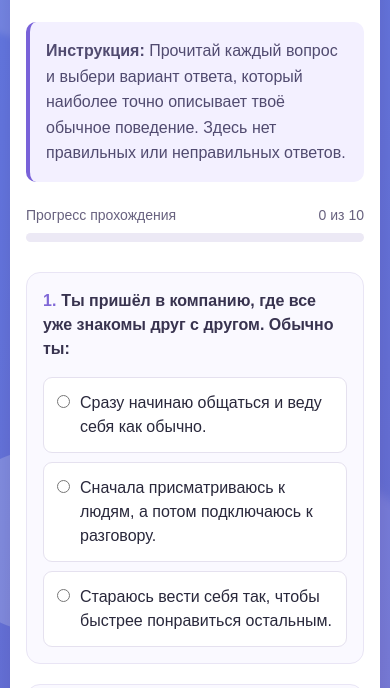
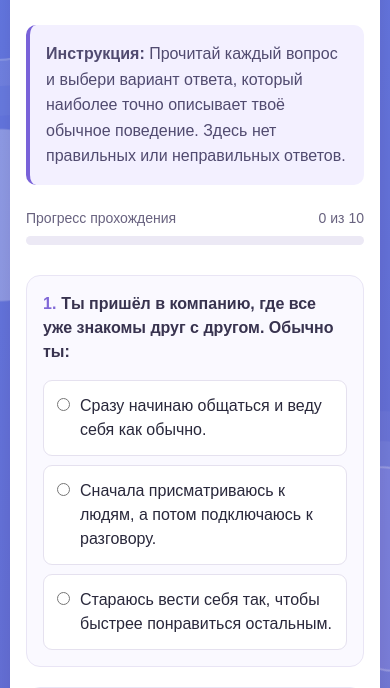
Before and after one commit to IZ-17/conformity-test, a plain HTML site: page index.html in a window 390 px wide. Shown: the part 158-846 px from the top of the page. Drawn offline with Linux system fonts and the light colour scheme.

Commit message:
Update index.html

```diff
--- a/index.html
+++ b/index.html
@@ -13,6 +13,8 @@
             padding: 0;
         }
 
+        /* ОСНОВНОЙ ФОН */
+
         body {
             font-family: Arial, sans-serif;
             min-height: 100vh;
@@ -22,30 +24,32 @@
             overflow-x: hidden;
 
             background:
-                radial-gradient(circle at 10% 15%,
-                    rgba(255,255,255,0.20) 0 90px,
-                    transparent 91px),
-                radial-gradient(circle at 90% 75%,
-                    rgba(255,255,255,0.15) 0 130px,
-                    transparent 131px),
-                radial-gradient(circle at 80% 10%,
-                    rgba(190,170,255,0.30) 0 65px,
-                    transparent 66px),
+                radial-gradient(circle at 5% 15%,
+                    rgba(255,255,255,0.28) 0 100px,
+                    transparent 102px),
+                radial-gradient(circle at 95% 80%,
+                    rgba(255,255,255,0.22) 0 140px,
+                    transparent 142px),
+                radial-gradient(circle at 85% 15%,
+                    rgba(190,170,255,0.35) 0 80px,
+                    transparent 82px),
                 linear-gradient(135deg, #667eea, #764ba2);
         }
 
-        /* Декоративные фигуры */
+        /* ДЕКОРАТИВНЫЕ ФИГУРЫ */
 
         body::before {
             content: "";
             position: fixed;
-            width: 300px;
-            height: 300px;
-            top: -100px;
-            left: -100px;
-            background: rgba(255,255,255,0.12);
+            width: 260px;
+            height: 260px;
+            top: 5%;
+            left: -130px;
+            border: 2px solid rgba(255,255,255,0.25);
             border-radius: 50%;
-            filter: blur(3px);
+            box-shadow:
+                0 0 0 25px rgba(255,255,255,0.06),
+                0 0 0 55px rgba(255,255,255,0.04);
             pointer-events: none;
             z-index: 0;
         }
@@ -53,17 +57,22 @@
         body::after {
             content: "";
             position: fixed;
-            width: 350px;
-            height: 350px;
-            bottom: -150px;
-            right: -100px;
-            background: rgba(220,205,255,0.16);
-            border-radius: 40%;
+            width: 230px;
+            height: 230px;
+            bottom: 5%;
+            right: -110px;
+            background: rgba(220,205,255,0.20);
+            border: 2px solid rgba(255,255,255,0.25);
+            border-radius: 35%;
             transform: rotate(35deg);
-            filter: blur(5px);
+            box-shadow:
+                0 0 0 25px rgba(255,255,255,0.06),
+                0 0 0 55px rgba(255,255,255,0.04);
             pointer-events: none;
             z-index: 0;
         }
+
+        /* ГЛАВНАЯ КАРТОЧКА */
 
         .container {
             max-width: 850px;
@@ -75,6 +84,8 @@
             position: relative;
             z-index: 1;
         }
+
+        /* ЗАГОЛОВОК */
 
         .header {
             text-align: center;
@@ -93,6 +104,8 @@
             margin-bottom: 5px;
         }
 
+        /* ИНСТРУКЦИЯ */
+
         .info {
             background: #f3f0ff;
             border-left: 4px solid #7962d9;
@@ -102,6 +115,8 @@
             margin-bottom: 25px;
             color: #514b70;
         }
+
+        /* ПРОГРЕСС */
 
         .progress-info {
             display: flex;
@@ -128,6 +143,8 @@
             transition: width 0.3s ease;
         }
 
+        /* ВОПРОСЫ */
+
         .question {
             background: #faf9ff;
             border: 1px solid #e9e5f5;
@@ -148,6 +165,8 @@
             font-weight: bold;
             margin-right: 5px;
         }
+
+        /* ВАРИАНТЫ ОТВЕТОВ */
 
         .option {
             display: flex;
@@ -183,6 +202,8 @@
             flex-shrink: 0;
         }
 
+        /* КНОПКИ */
+
         .main-button {
             display: block;
             width: 100%;
@@ -203,6 +224,8 @@
             box-shadow: 0 7px 18px rgba(102, 126, 234, 0.3);
         }
 
+        /* ПРЕДУПРЕЖДЕНИЕ */
+
         .warning {
             display: none;
             color: #d94b62;
@@ -212,6 +235,8 @@
             margin-top: 15px;
             text-align: center;
         }
+
+        /* РЕЗУЛЬТАТ */
 
         #result {
             display: none;
@@ -249,6 +274,8 @@
             margin: 25px auto 0;
         }
 
+        /* ПОДВАЛ */
+
         .footer {
             text-align: center;
             color: #9994aa;
@@ -257,9 +284,35 @@
             margin-top: 30px;
         }
 
+        /* АДАПТАЦИЯ ДЛЯ ТЕЛЕФОНОВ */
+
         @media (max-width: 600px) {
+
             body {
-                padding: 15px 10px;
+                padding: 18px 10px;
+
+                background:
+                    radial-gradient(circle at 0% 8%,
+                        rgba(255,255,255,0.30) 0 85px,
+                        transparent 87px),
+                    radial-gradient(circle at 100% 90%,
+                        rgba(255,255,255,0.25) 0 110px,
+                        transparent 112px),
+                    linear-gradient(145deg, #667eea, #764ba2);
+            }
+
+            body::before {
+                width: 190px;
+                height: 190px;
+                top: 3%;
+                left: -100px;
+            }
+
+            body::after {
+                width: 180px;
+                height: 180px;
+                bottom: 3%;
+                right: -90px;
             }
 
             .container {
@@ -278,6 +331,7 @@
                 font-size: 16px;
             }
         }
+
     </style>
 </head>
 
@@ -348,6 +402,7 @@
 </div>
 
 <script>
+
     const questions = [
         {
             text: "Ты пришёл в компанию, где все уже знакомы друг с другом. Обычно ты:",
@@ -437,14 +492,19 @@
     const progressBar = document.getElementById("progressBar");
     const progressText = document.getElementById("progressText");
 
+    // СОЗДАНИЕ ВОПРОСОВ
+
     function renderQuestions() {
+
         questionsContainer.innerHTML = "";
 
         questions.forEach((question, index) => {
+
             const questionDiv = document.createElement("div");
             questionDiv.className = "question";
 
             const title = document.createElement("h3");
+
             title.innerHTML =
                 `<span class="question-number">${index + 1}.</span>`;
 
@@ -452,6 +512,7 @@
             questionDiv.appendChild(title);
 
             question.answers.forEach((answer, answerIndex) => {
+
                 const label = document.createElement("label");
                 label.className = "option";
 
@@ -469,32 +530,45 @@
                 label.appendChild(span);
 
                 questionDiv.appendChild(label);
+
             });
 
             questionsContainer.appendChild(questionDiv);
+
         });
+
     }
 
+    // ОБНОВЛЕНИЕ ПРОГРЕССА
+
     function updateProgress() {
+
         const answered = questions.filter((_, index) => {
+
             return document.querySelector(
                 `input[name="question${index}"]:checked`
             );
+
         }).length;
 
         const percent = (answered / questions.length) * 100;
 
         progressBar.style.width = percent + "%";
         progressText.textContent = `${answered} из ${questions.length}`;
+
     }
 
+    // ПОДСЧЁТ РЕЗУЛЬТАТА
+
     form.addEventListener("submit", function(event) {
+
         event.preventDefault();
 
         let score = 0;
         let answered = 0;
 
         questions.forEach((_, index) => {
+
             const selected = document.querySelector(
                 `input[name="question${index}"]:checked`
             );
@@ -503,16 +577,20 @@
                 answered++;
                 score += Number(selected.value);
             }
+
         });
 
         if (answered !== questions.length) {
+
             warning.style.display = "block";
             return;
+
         }
 
         warning.style.display = "none";
 
         form.style.display = "none";
+
         document.querySelector(".info").style.display = "none";
         document.querySelector(".progress-info").style.display = "none";
         document.querySelector(".progress-container").style.display = "none";
@@ -523,31 +601,46 @@
         const resultDescription = document.getElementById("resultDescription");
 
         if (score <= 6) {
+
             resultTitle.textContent = "Низкий уровень конформизма";
+
             resultDescription.textContent =
                 "Ты обычно самостоятельно принимаешь решения и не склонен менять своё мнение только из-за давления окружающих. Для тебя важно сохранять собственную позицию.";
+
         } else if (score <= 13) {
+
             resultTitle.textContent = "Средний уровень конформизма";
+
             resultDescription.textContent =
                 "Ты умеешь учитывать мнение окружающих, но при этом стараешься сохранять собственную точку зрения. В некоторых ситуациях мнение группы может повлиять на твои решения.";
+
         } else {
+
             resultTitle.textContent = "Высокий уровень конформизма";
+
             resultDescription.textContent =
                 "Ты достаточно сильно учитываешь мнение окружающих и иногда предпочитаешь подстраиваться под большинство. Для тебя может быть важно одобрение группы и ощущение принадлежности к ней.";
+
         }
 
         document.getElementById("result").style.display = "block";
+
     });
 
+    // ПОВТОРНОЕ ПРОХОЖДЕНИЕ ТЕСТА
+
     function restartTest() {
+
         form.reset();
 
         form.style.display = "block";
+
         document.querySelector(".info").style.display = "block";
         document.querySelector(".progress-info").style.display = "flex";
         document.querySelector(".progress-container").style.display = "block";
 
         document.getElementById("result").style.display = "none";
+
         warning.style.display = "none";
 
         progressBar.style.width = "0%";
@@ -557,9 +650,11 @@
             top: 0,
             behavior: "smooth"
         });
+
     }
 
     renderQuestions();
+
 </script>
 
 </body>
```
